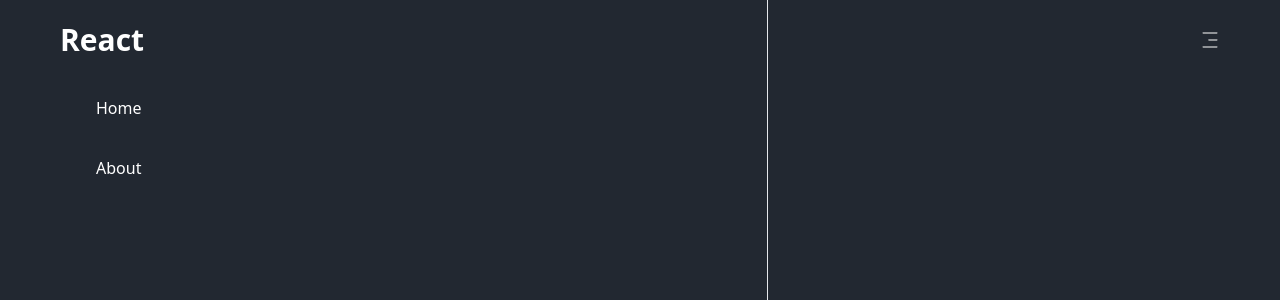
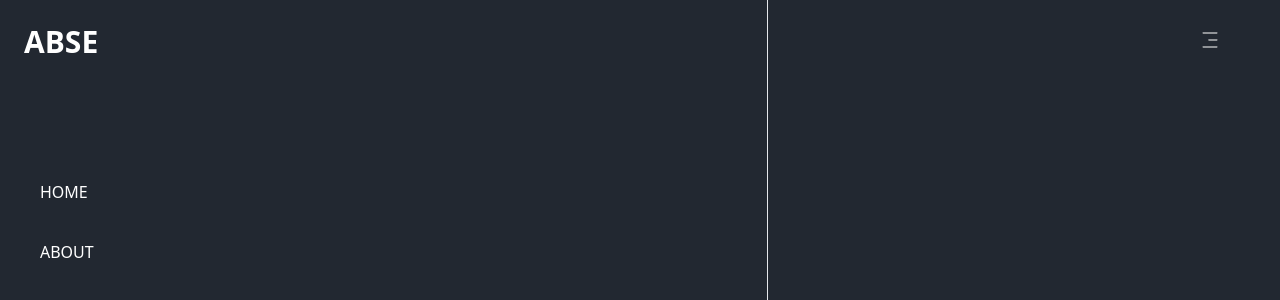
Before and after one commit to Abse2001/Portfolio, a React (Vite) app: page / in a window 1280 px wide. Shown: the top 300 px of the page. Built offline with nearby package versions, Linux system fonts and the light colour scheme.

Commit message:
nav update

```diff
--- a/src/components/Navbar.jsx
+++ b/src/components/Navbar.jsx
@@ -13,7 +13,7 @@
     mx-auto
 
     ">
-      <h1 className="text-white w-full text-3xl font-bold ">React</h1>
+      <h1 className="text-white w-full text-3xl font-bold ">Abse</h1>
         <ul className="text-white  hidden">
           <li>
             <a href="#" className="p-6">Home</a>
@@ -25,13 +25,16 @@
         <div>
         <CiMenuFries color="#ffffff" size={20} />
         </div>
-        <div>
-        <ul className="text-white fixed left-0 top-0 border-r h-full w-[60%] pt-24 space-y-9	 ">
+        <div className="  text-white fixed left-0 top-0 border-r h-full w-[60%]   uppercase bg-[#222831]">
+
+        <h1 className="m-6 text-white text-3xl font-bold w-full">Abse</h1>
+
+        <ul className="space-y-9 pt-24 m-6">
           <li>
-            <a href="#" className="p-24">Home</a>
+            <a href="#hi" className=" p-4 pr-12 ">Home</a>
           </li>
           <li>
-            <a href="#" className="p-24">About</a>
+            <a href="#bye" className="p-4 pr-12">About</a>
           </li>
         </ul>
         </div>
```
